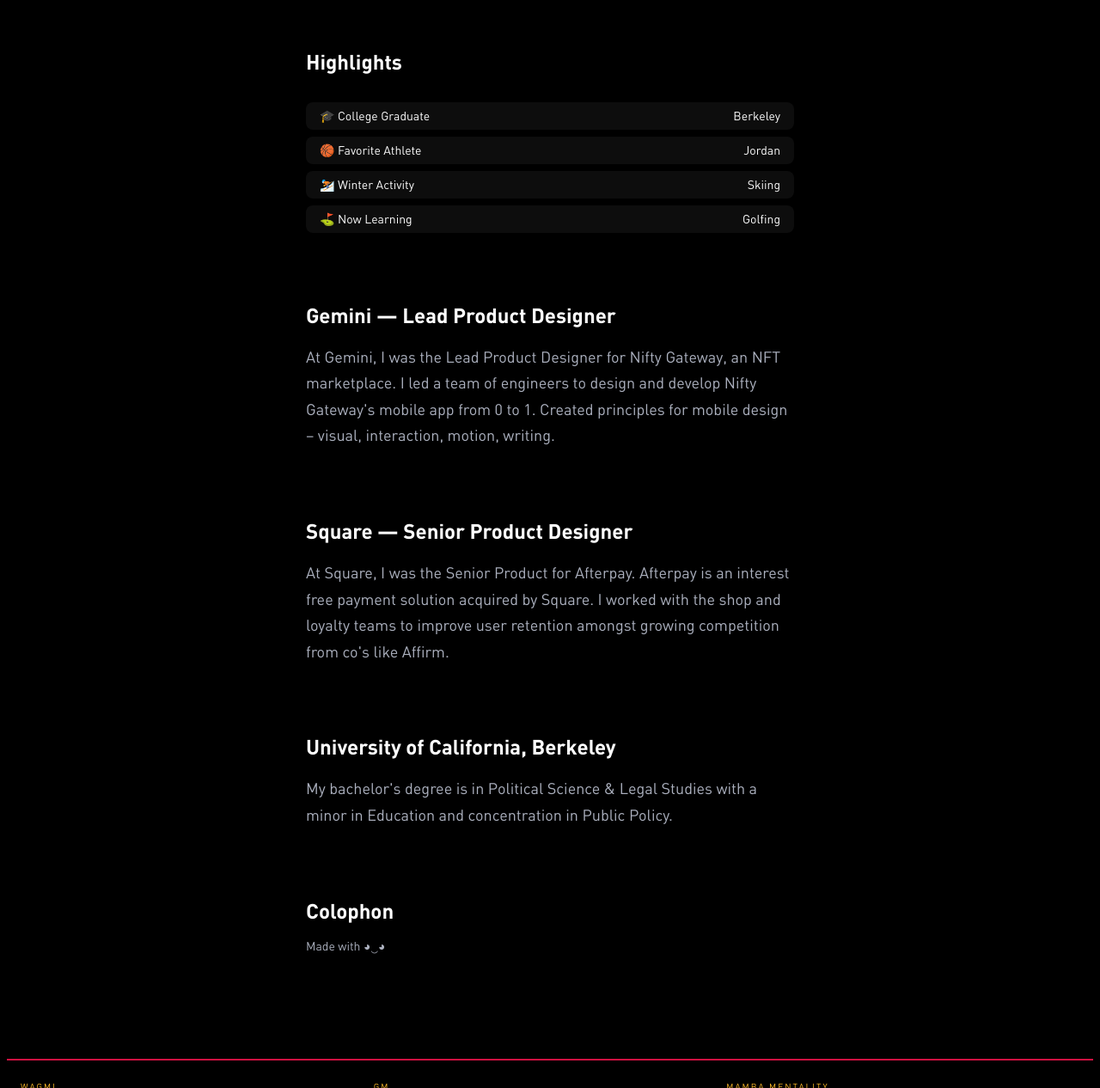
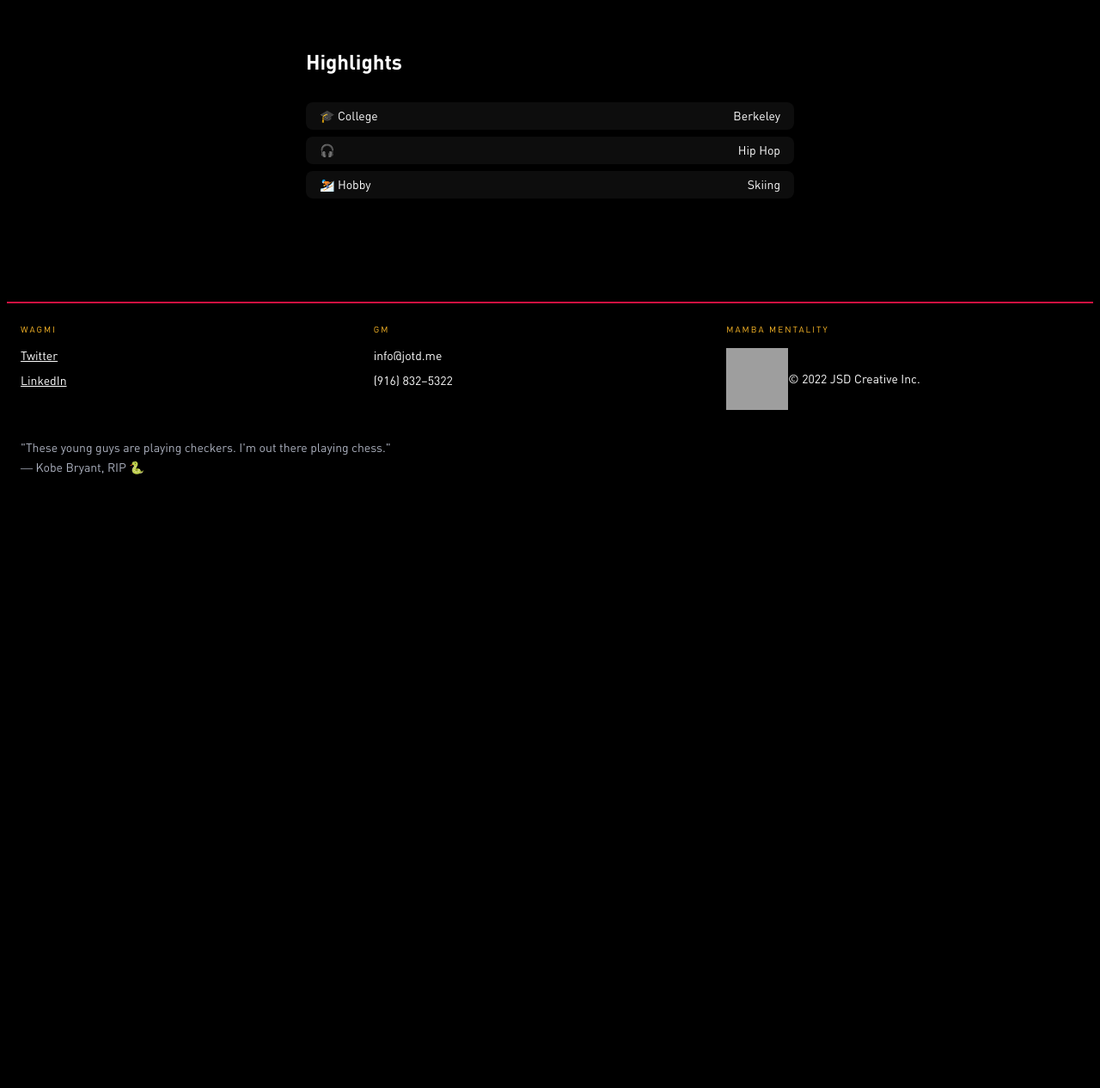
Before and after one commit to jotd/jotd-portfolio, a Jekyll site: the page built from about/index.html, in a window 1280 px wide and 1400 px high, scrolled down 638 px, cut to the strip 134-1400 px from the top of the window. Shown: the whole strip at 86% size. Built offline with Jekyll 4.4.1, drawn with Linux system fonts in a browser that asks for light colours; after the commit the page ends 1376 px from its top, so only the background shows below that; some of the changed text lies outside the part shown; grey boxes are pictures that could not be loaded.

Commit message:
Update index.html

```diff
--- a/about/index.html
+++ b/about/index.html
@@ -33,8 +33,7 @@
     <div  class="content-about">
       <h1 class="header-about">Hello, I'm Jot.</h1>
       <p class="text-2">
-        I'm a Product Designer with experience shipping crafted & impactful software for
-        a variety of businesses – crypto, fintech and social.
+        I'm a Product Manager who can design with 10 yrs of experience in consumer software @ Gemini, Square, Snap and Twitter.
       </p>
       <img class="content-headshot" src="https://jotsd.s3.us-west-1.amazonaws.com/about/headshot-cropped.png"/>
     </div>
@@ -52,7 +51,7 @@
       <div class="content-row">
         <div class="text-container desktop">
           <div class="text-block-left">
-            🎓  College Graduate
+            🎓  College
           </div>
           <div class="text-block-right">Berkeley </div>
         </div>
@@ -61,81 +60,25 @@
       <div class="content-row">
         <div class="text-container desktop">
           <div class="text-block-left">
-            🏀  Favorite Athlete
+            🎧
           </div>
-          <div class="text-block-right"> Jordan </div>
+          <div class="text-block-right"> Hip Hop </div>
         </div>
       </div>
 
       <div class="content-row">
         <div class="text-container desktop">
           <div class="text-block-left">
-            ⛷️  Winter Activity
+            ⛷️  Hobby
           </div>
           <div class="text-block-right">Skiing</div>
         </div>
       </div>
 
-      <div class="content-row">
-        <div class="text-container desktop">
-          <div class="text-block-left">
-            ⛳ Now Learning
-          </div>
-          <div class="text-block-right">Golfing</div>
-        </div>
-      </div>
 
 </div>
 
-    <div class="content-about">
-      <span id="margin-below-section" class="text-subheader-3">Gemini — Lead Product Designer</span>
-      <p class="text-body">
-        At Gemini, I was the Lead Product Designer for Nifty Gateway, an NFT marketplace.
-        I led a team of engineers to design and develop Nifty Gateway's mobile app from 0 to 1.
-        Created principles for mobile design – visual, interaction, motion, writing.
-      </p>
-    </div>
 
-    <div class="content-about">
-      <span id="margin-below-section" class="text-subheader-3">Square — Senior Product Designer</span>
-      <p class="text-body">
-        At Square, I was the Senior Product for Afterpay.
-        Afterpay is an interest free payment solution acquired by Square.
-        I worked with the shop and loyalty teams to improve user retention amongst
-        growing competition from co's like Affirm.
-      </p>
-    </div>
-
-
-    <div class="content-about">
-      <span id="margin-below-section" class="text-subheader-3">University of California, Berkeley</span>
-      <p class="text-body">
-        My bachelor's degree is in Political Science & Legal Studies with a minor in Education and concentration in Public Policy.
-      </p>
-    </div>
-
-
-
-    <div id="margin-below-header" class="content-about">
-      <span class="text-subheader-3 ">Colophon</span>
-      <p class="text-body colophon">
-        Made with ◕‿◕
-      </p>
-      <!-- <p class="text-body colophon">
-        This site was designed with classic HTML,CSS & Javascript. Jekyll was
-        used to convert my code into a static site that is hosted on GitHub
-        pages. Gulp sped up my workflow by automatically converting my sass
-        into css, refreshing my browser and adding pesky vendor prefixes.
-      </p> -->
-    </div>
-
-    <!-- <div class="card-services">
-      <img src="https://s3.console.aws.amazon.com/s3/object/jotsd?region=us-west-1&prefix=home/emoji-art.png" class="work-logo">
-      <div class="text-2">
-        I'm  a Product Designer with experience in
-        early stage, hypergrowth and large organizations.
-      </div>
-    </div> -->
 
     {% include footer.html %}
   </body>
```
